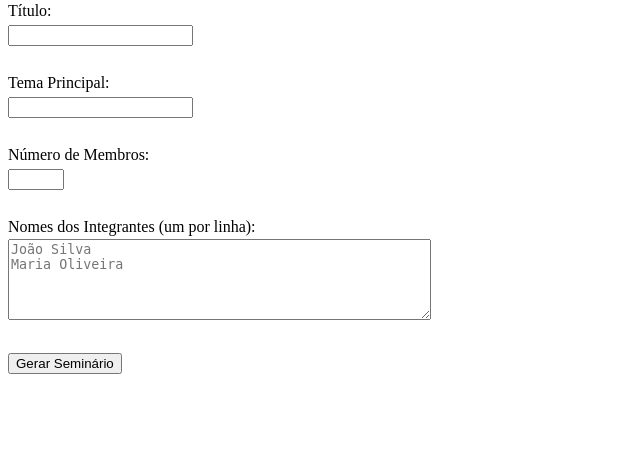
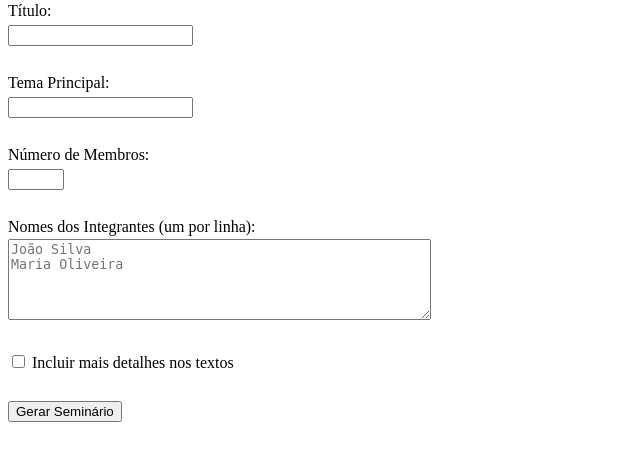
Before and after one commit to Samuel192801/seminario-ia, a Flask app: page / in a window 1280 px wide. Shown: the part 78-539 px from the top of the page, without its empty margins (0-640 px from the left). Run offline with Flask 3, Linux system fonts and the light colour scheme; parts of the project's set-up code (start-up, migrations or seed data) failed here and were passed over.

Commit message:
Update index.html

```diff
--- a/templates/index.html
+++ b/templates/index.html
@@ -21,6 +21,8 @@
       <label>Nomes dos Integrantes (um por linha):</label><br>
       <textarea name="integrantes" rows="5" cols="50" placeholder="João Silva&#10;Maria Oliveira"></textarea><br><br>
 
+      <label><input type="checkbox" name="detailed"> Incluir mais detalhes nos textos</label><br><br>
+
       <button type="submit">Gerar Seminário</button>
     </form>
   </div>
```
